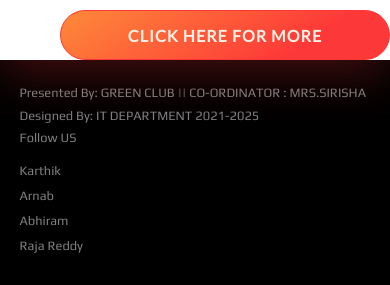
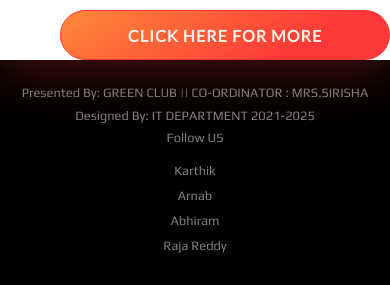
Before and after one commit to karthikbattula02/Vignan_Trees, a React (Vite) app: page /1 in a window 390 px wide. Shown: the part 652-937 px from the top of the page. Built offline with nearby package versions, Linux system fonts and the light colour scheme.

Commit message:
Update footer.css

```diff
--- a/src/css/footer.css
+++ b/src/css/footer.css
@@ -44,13 +44,13 @@ body{
 
     @media (max-width:720px){
     .footer{
-    text-align:left;
+    text-align:center;
     padding:5%;
     }
     .footer .row ul li{
     display:block;
     margin:10px 0px;
-    text-align:left;
+    text-align:center;
     }
     .footer .row a i{
     margin:0% 3%;
```
